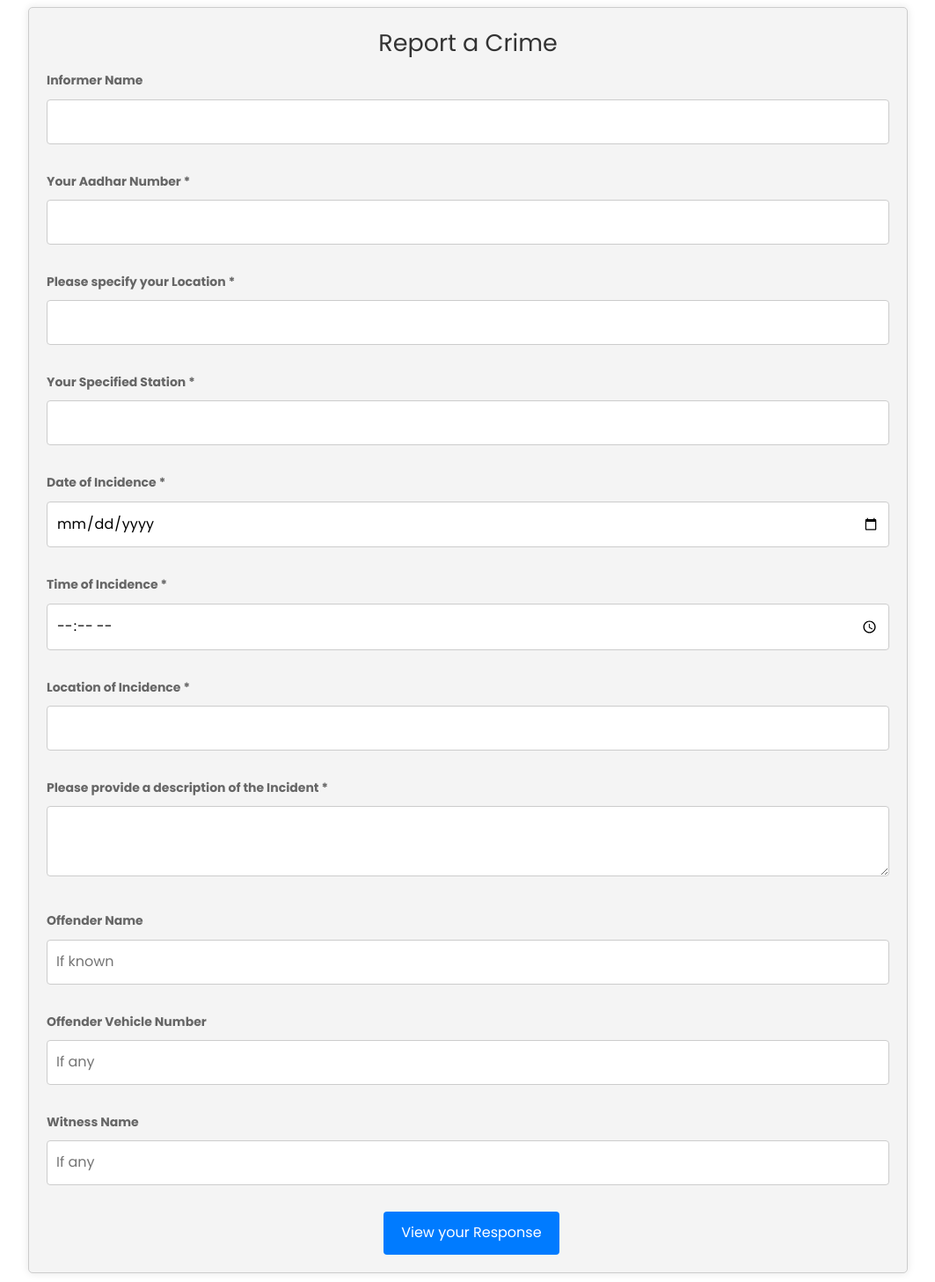
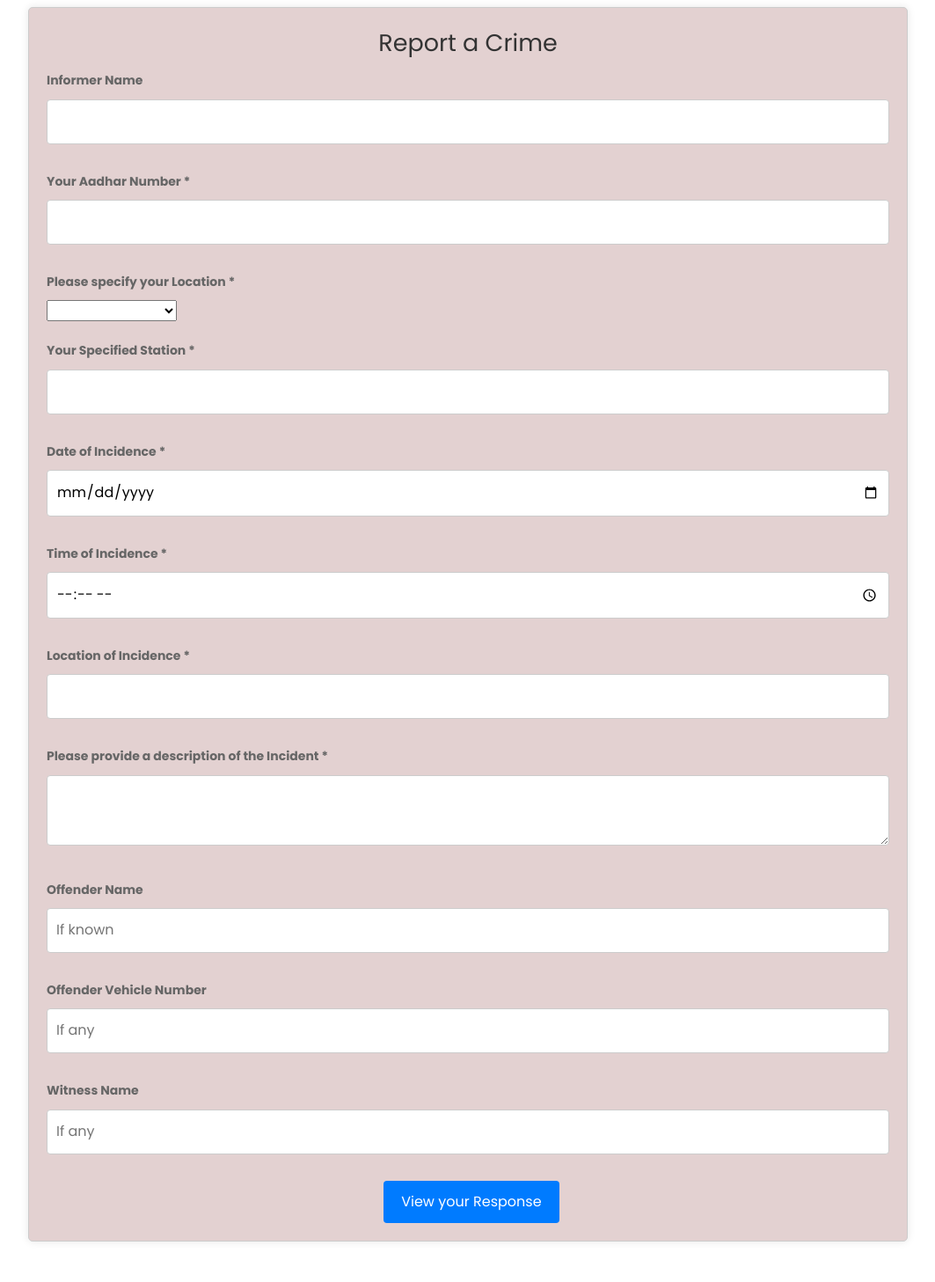
Before and after one commit to 12051/midhujh_inmca_project, a Django app: page /report_crime/ in a window 1280 px wide. Shown: the part 117-1574 px from the top of the page at 88% size, without its empty margins (108-1171 px from the left). After the commit the page ends 1528 px from the top, so only its background shows below. Run offline with Django 4.2, Linux system fonts and the light colour scheme; a user stored in the database is signed in; some libraries are stand-ins or nearby versions.

Commit message:
19-09-2023_dropdown

```diff
--- a/crimeproject/crimeapp/views.py
+++ b/crimeproject/crimeapp/views.py
@@ -93,7 +93,9 @@ def report_crime(request):
     else:
         form = CrimeReportForm()
 
-    return render(request, 'report_crime.html', {'form': form})
+    location_options = ["", "Changanassery", "Chethipuzha", "Kangazha", "Karukachal", "Kurichy", "Madappally", "Nedumkunnam", "Payippad", "Thottackad", "Thrikkodithanam", "Vakathanam", "Vazhappally East", "Vazhappally West", "Vazhoor", "Vellavoor", "Cheruvally", "Chirakkadavu", "Edakkunnam", "Elamgulam", "Elikkulam", "Erumeli North", "Erumeli South", "Kanjirappally", "Koottickal", "Koovappally", "Koruthodu", "Manimala", "Mundakkayam"]
+
+    return render(request, 'report_crime.html', {'form': form, 'location_options':location_options})
 
 def reported_crimes(request):
     return render(request,'reported_crimes.html')
--- a/crimeproject/templates/report_crime.html
+++ b/crimeproject/templates/report_crime.html
@@ -10,7 +10,7 @@
       <meta name="viewport" content="width=device-width, initial-scale=1">
       <meta name="viewport" content="initial-scale=1, maximum-scale=1">
       <!-- site metas -->
-      <title>ReportSafer | Registration</title>
+      <title>ReportSafer | Report a Crime</title>
       <link rel="icon" href="{% static 'images/logo2.jpg' %}" type="image/x-icon">
       {% comment %} <link rel="icon" href="https://www.w3docs.com/favicon.ico" /> {% endcomment %}
       <meta name="keywords" content="">
@@ -50,7 +50,7 @@
         max-width: 1000px;
         margin: 0 auto;
         padding: 20px;
-        background-color: rgba(244, 244, 244, 0.8); /* Adjust opacity here */
+        background-color: #e3d1d1; /* Adjust opacity here */
         border: 1px solid #ccc;
         border-radius: 5px;
         box-shadow: 0 0 10px rgba(0, 0, 0, 0.1);
@@ -65,7 +65,7 @@
         max-width: 1000px;
         margin: 0 auto;
         padding: 20px;
-        background-color: #f4f4f4;
+        background-color: #e3d1d1;
         border: 1px solid #ccc;
         border-radius: 5px;
         box-shadow: 0 0 10px rgba(0, 0, 0, 0.1);
@@ -125,7 +125,7 @@
     </style>
 </head>
 
-<body style='font-family:Poppins,sans-serif;'>
+<body style="'font-family:Poppins,sans-serif';background:black;">
     <!-- header section start -->
     <div class="header_section ">
        <div class="container-fluid">
@@ -231,9 +231,13 @@
 
         <div class="form-group">
             <label for="reporter_location">Please specify your Location *</label>
-            <input type="text" id="reporter_location" name="reporter_location">
-            <span id="locError"></span>
-        </div>
+            <select id="reporter_location" name="reporter_location">
+                {% for location in location_options %}
+                    <option value="{{ location }}" {% if not location %}selected{% endif %}>{{ location }}</option>
+                {% endfor %}
+        </select>
+        <span id="locError"></span>
+    </div>
 
         <div class="form-group">
             <label for="spec_station">Your Specified Station *</label>
@@ -382,12 +386,15 @@
         function validateDate(fieldId) {
             var currentDate = new Date();
             var inputDate = new Date($(fieldId).val());
+            var january1_2023 = new Date('2023-01-01'); // Create a Date object for January 1, 2023
 
             if (isNaN(inputDate.getTime())) {
                 // Check if the input is not a valid date
                 $("#dateError").html("Please enter a valid date").css("color", "red");
-            } else if (inputDate >= currentDate) {
+            } else if (inputDate > currentDate) {
                 $("#dateError").html("Please enter a date earlier than the current date").css("color", "red");
+            } else if (inputDate < january1_2023) {
+                $("#dateError").html("Dates before January 1 2023 are not allowed").css("color", "red");
             } else {
                 $("#dateError").html(""); // Reset the error message
             }
```
Also changed, not shown: crimeproject/templates/law_index.html (+6 -3 lines), crimeproject/db.sqlite3.
